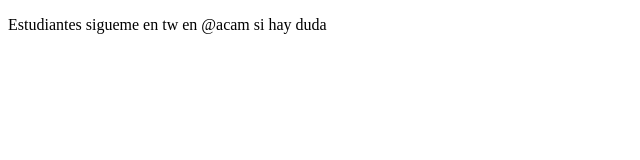
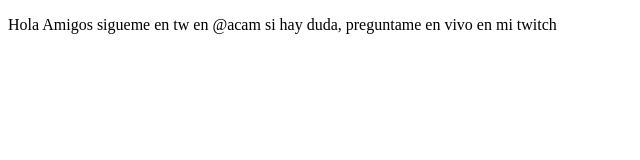
Before and after one commit to alex-cam/proyectoCursoPrework, a plain HTML site: page index.html in a window 1280 px wide. Shown: the whole page, without its empty margins (0-640 px from the left). Drawn offline with Linux system fonts and the light colour scheme.

Commit message:
cambios agregamos sitio de twitch

```diff
--- a/index.html
+++ b/index.html
@@ -8,7 +8,7 @@
 </head>
 <body>
     <p>
-        Estudiantes sigueme en tw en @acam si hay duda
+        Hola Amigos sigueme en tw en @acam si hay duda, preguntame en vivo en mi twitch
     </p>
 </body>
 </html>
```
